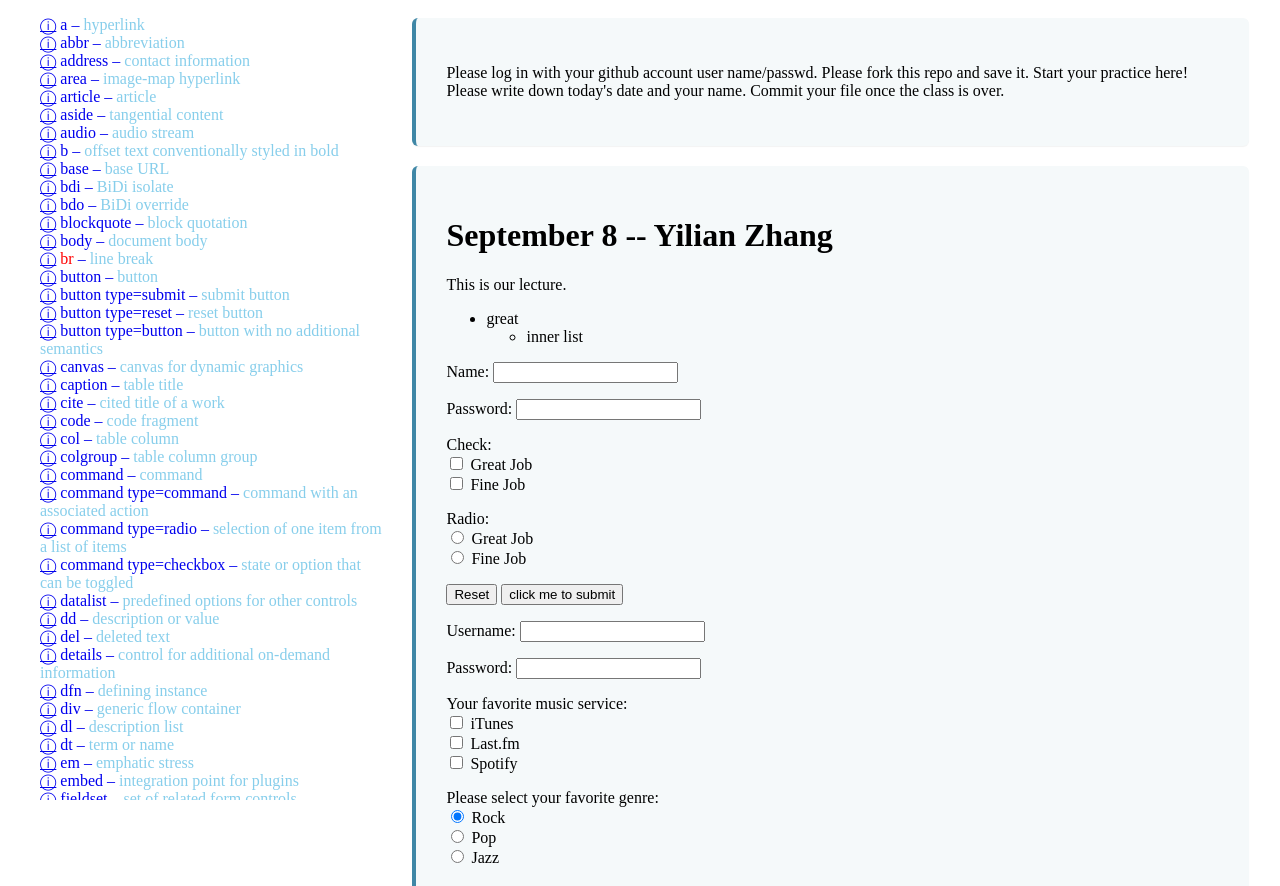
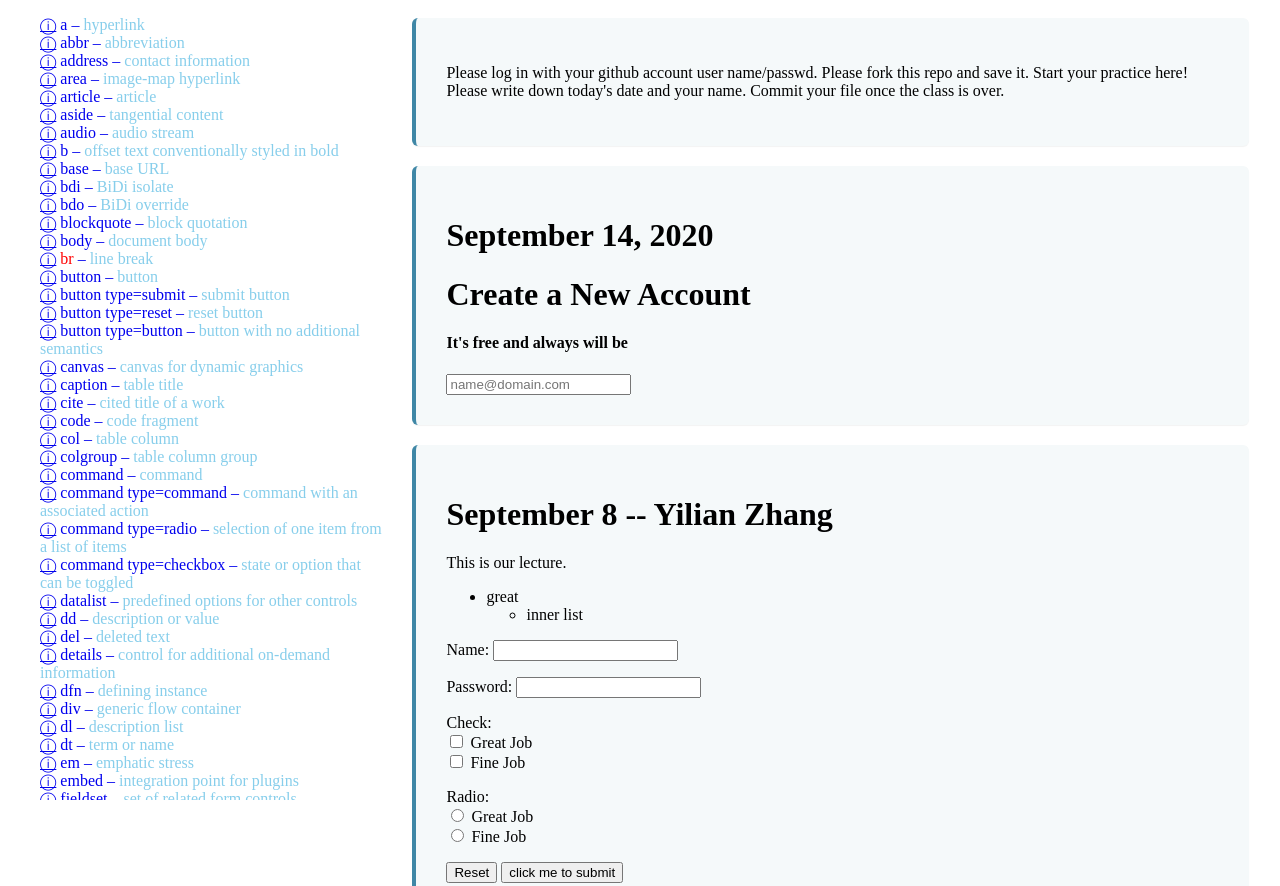
Before and after one commit to apandiri21/workspace-html-2020-olh6xp, a website: page index.html in a window 1280 px wide. Shown: the top 886 px of the page. Drawn offline with nearby package versions, Linux system fonts and the light colour scheme.

Commit message:
September14thcommitAdithyaPandiri

```diff
--- a/index.html
+++ b/index.html
@@ -31,6 +31,15 @@
 			</p>
 
 		</div>
+
+    <div class="practice">
+      <h1>September 14, 2020</h1>
+
+      <h1>Create a New Account</h1>
+      <h4>It's free and always will be</h4>
+
+      <input type="email" placeholder="name@domain.com" required />
+    </div>
 
 		<div class="practice">
 			<h1>September 8 -- Yilian Zhang</h1>
```
